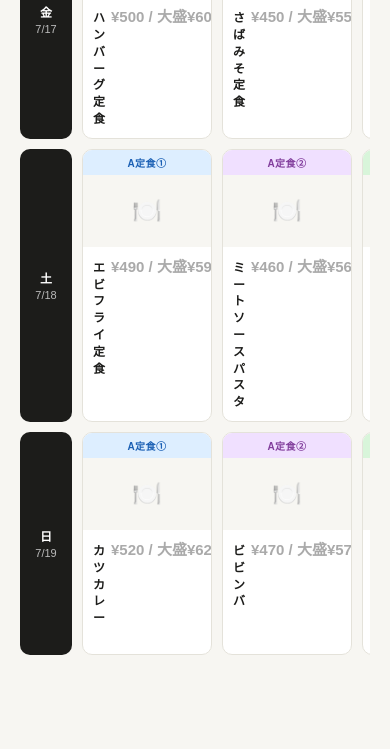
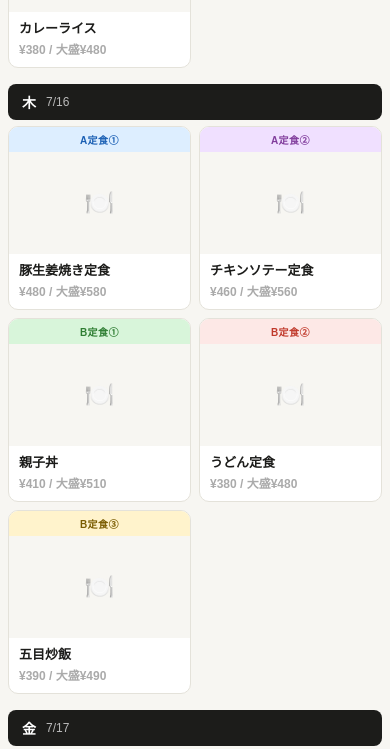
Before and after one commit to a66200926-design/hakatath-shokudo-menu, a plain HTML site: page index.html in a window 390 px wide. Shown: the part 776-1525 px from the top of the page. Before the commit the page ends 1469 px from the top, so only its background shows below. Drawn offline with Linux system fonts and the light colour scheme.

Commit message:
Update index.html

```diff
--- a/index.html
+++ b/index.html
@@ -245,10 +245,49 @@
       #view-page .container { max-width: 100%; padding: 16px 24px; }
       .day-label { flex: 0 0 72px; }
     }
-    @media (max-width: 600px) {
-      .day-label { flex: 0 0 52px; }
-      .day-label .day-name { font-size: 12px; }
-      .menu-name { font-size: 12px; }
+
+    /* タブレット・スマホ共通 */
+    @media (max-width: 768px) {
+      #view-page .container { padding: 8px; max-width: 100%; }
+
+      /* 曜日ラベルを横帯に */
+      .day-row {
+        flex-direction: column;
+        gap: 6px;
+        margin-bottom: 16px;
+      }
+      .day-label {
+        flex: none;
+        flex-direction: row;
+        border-radius: 8px;
+        padding: 8px 14px;
+        justify-content: flex-start;
+        gap: 10px;
+        width: 100%;
+      }
+      .day-label .day-name { font-size: 14px; }
+      .day-label .day-date { font-size: 12px; margin-top: 0; }
+
+      /* カードを2列グリッドに */
+      .day-cards {
+        display: grid;
+        grid-template-columns: repeat(2, 1fr);
+        gap: 8px;
+        overflow-x: visible;
+        flex: none;
+        width: 100%;
+      }
+
+      /* 料理名・値段を縦並びに */
+      .menu-card-footer {
+        flex-direction: column;
+        gap: 2px;
+      }
+      .menu-name { font-size: 13px; }
+      .menu-price { font-size: 12px; white-space: normal; }
+
+      /* 固定メニュー2列 */
+      .fixed-row { grid-template-columns: repeat(2, 1fr); }
     }
 
     /* ===== ADMIN ===== */
```
